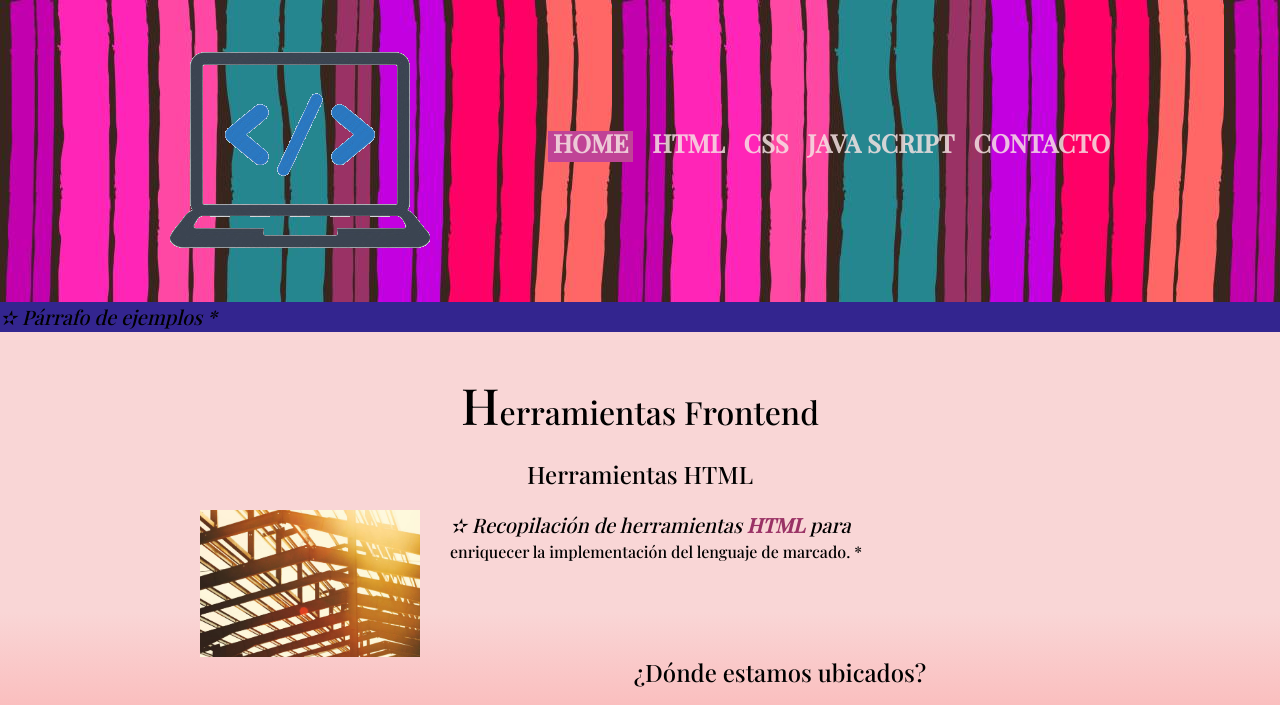
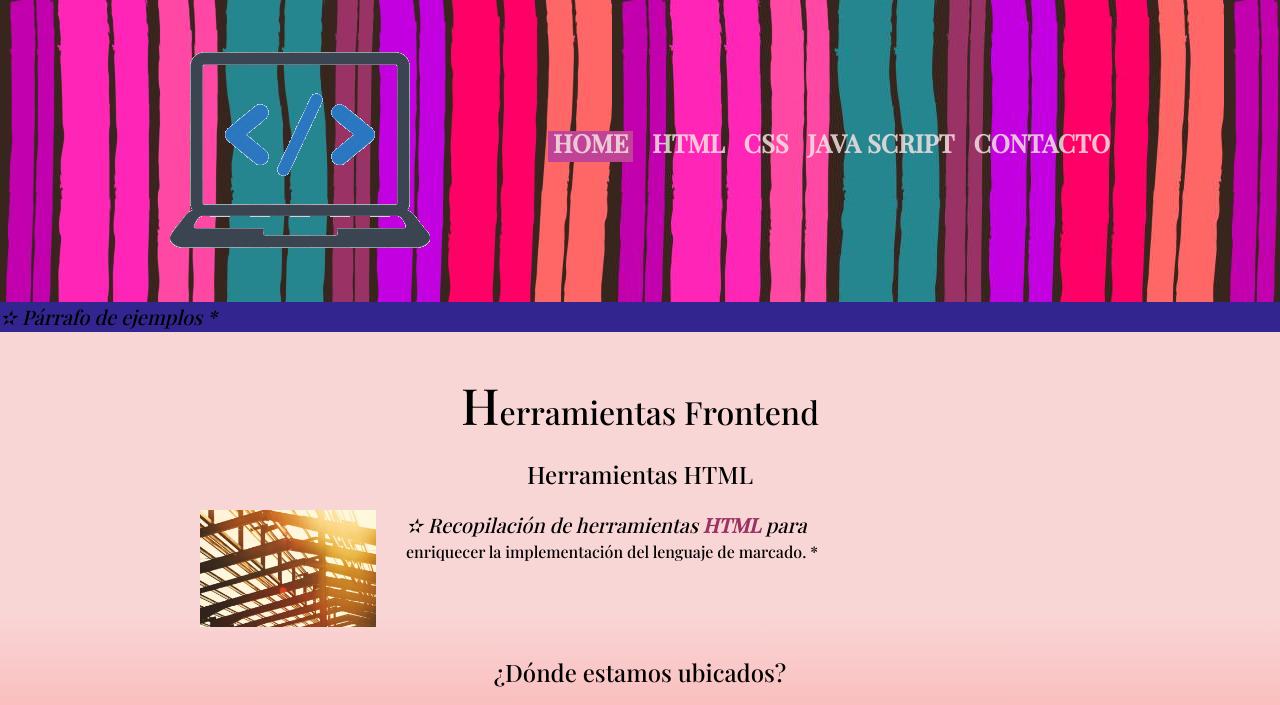
Before and after one commit to wlltech/css-fundamentals-practice, a plain HTML site: page index.html in a window 1280 px wide. Shown: the top 705 px of the page. Drawn offline with nearby package versions, Linux system fonts and the light colour scheme; grey boxes are pictures that could not be loaded.

Commit message:
Ejemplo cálculos con css

```diff
--- a/style.css
+++ b/style.css
@@ -97,8 +97,9 @@ main > p{
     margin: 0 0 1em;
 }
 
+/* Ejemplo cálculos con CSS*/
 .imagenes-banners{
-    width: 220px;
+    width: calc(40% - (200px));
     float:left;
     margin: 0px 30px 20px 30px;
 }
```
